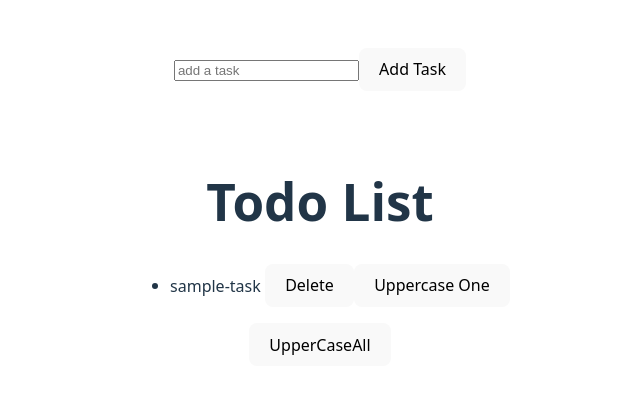
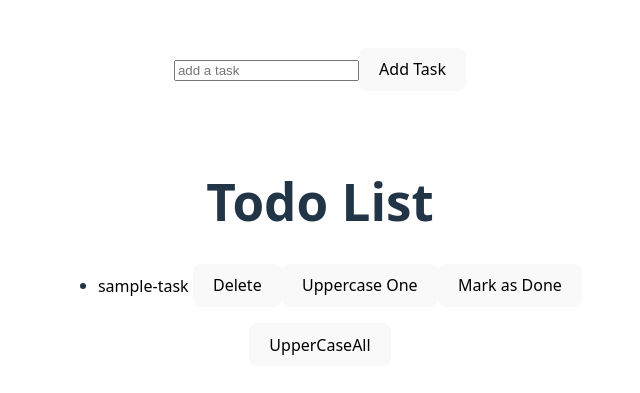
Before and after one commit to shehwarm/DeltaReact, a React (Vite) app in the folder react-states-class/: page / in a window 1280 px wide. Shown: the part 193-586 px from the top of the page, without its empty margins (320-960 px from the left). Built offline with nearby package versions, Linux system fonts and the light colour scheme.

Commit message:
feat: add functionality to mark tasks as done in TodoList component

```diff
--- a/react-states-class/src/TodoList.jsx
+++ b/react-states-class/src/TodoList.jsx
@@ -40,6 +40,19 @@ export default function TodoList(){
         setTodos(updatedTodos);
     };
 
+    let isDone = (id) => {
+        const updatedTodos = todos.map((todo) => {
+            if (todo.id === id) {
+                return {
+                    ...todo,
+                    isDone: !todo.isDone
+                };
+            }
+            return todo;
+        });
+        setTodos(updatedTodos);
+    };
+
     return (
         <div>
             <input
@@ -57,10 +70,16 @@ export default function TodoList(){
                 {
                     todos.map((todo) => (
                         <li key={todo.id}>
-                           <span> {todo.task}</span>
+                            <span style={{
+                                textDecoration: todo.isDone ? "line-through" : "none",
+                                color: todo.isDone ? "gray" : "black"
+                                 }}>
+                             {todo.task}
+                            </span>
                            &nbsp;
                            <button onClick={() => deleteTodo(todo.id)}>Delete</button>
                            <button onClick={() => upperCaseOne(todo.id)}>Uppercase One</button>
+                           <button onClick={() => isDone(todo.id)}>Mark as Done</button>
 
                         </li>
                     ))
```
